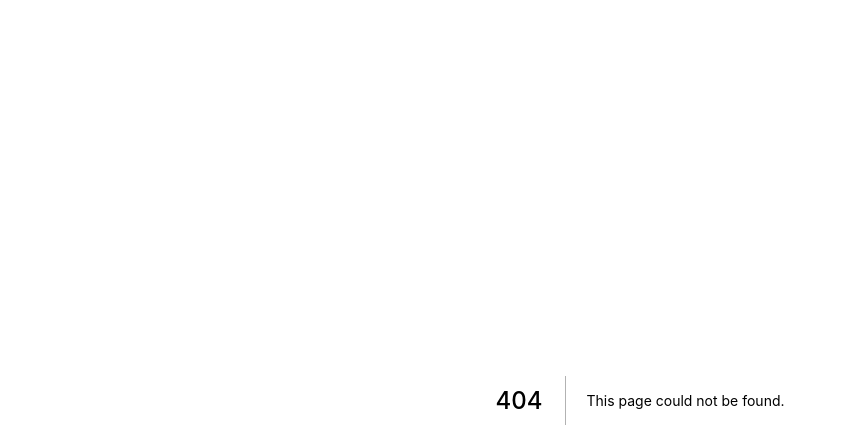
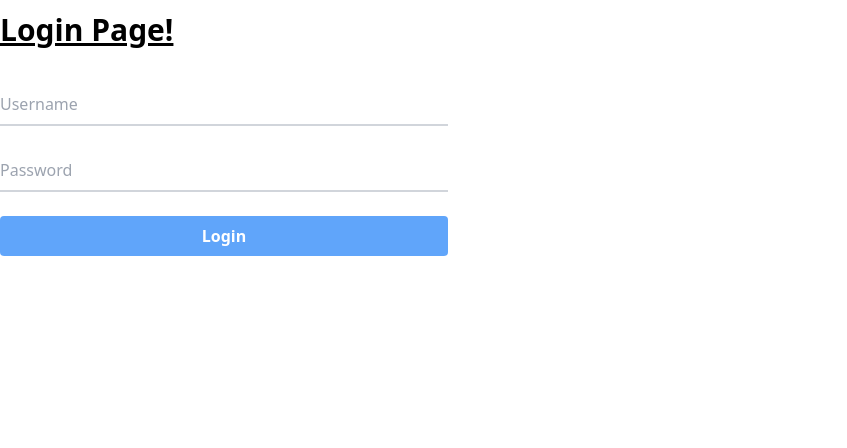
Before and after one commit to itsgitz/spa-api-cookie-authentication, a Next.js app in the folder frontend/nextjs/: page /login in a window 1280 px wide. Before the commit this address had no page. Shown: the top 448 px of the page, without its empty margins (0-847 px from the left). Built offline with nearby package versions, Linux system fonts and the light colour scheme.

Commit message:
feat(pages): Added login page

```diff
--- /dev/null
+++ b/frontend/nextjs/pages/login.tsx
@@ -0,0 +1,94 @@
+import Head from "next/head"
+import {useRouter} from "next/router";
+import { useState } from "react";
+import { Users } from "../lib/interfaces";
+import { login } from "../lib/users";
+
+export default function Login() {
+  const [username, setUsername] = useState("");
+  const [password, setPassword] = useState("");
+  const [messageType, setMessageType] = useState("");
+  const [message, setMessage] = useState("");
+
+  const router = useRouter();
+
+  const submitLogin = async (e: any) => {
+    e.preventDefault();
+
+    const data: Users = {
+      username: username,
+      password: password
+    };
+
+    const auth = await login(data);
+
+    if (auth.login) {
+      setMessageType('success');
+      setMessage(auth.message);
+
+      setTimeout(() => {
+        router.push('/');
+      }, 1000);
+
+    } else {
+      setMessageType('error');
+      setMessage(auth.message);
+    }
+
+    e.target.reset();
+  }
+
+  return (
+    <div className="container mx-auto">
+      <Head>
+        <title>Login to notes application - by Anggit M Ginanjar (itsgitz)</title>
+      </Head>
+      <h1 className="text-3xl font-bold underline py-3">Login Page!</h1>
+      <div className="py-3 max-w-md">
+        <form onSubmit={(e: any) => { submitLogin(e); }}>
+          <div className="py-3">
+            <input
+              className="border-b-2 border-gray-300 py-2 w-full focus:outline-none"
+              type="text"
+              placeholder="Username"
+              onChange={(e: any) => setUsername(e.target.value)}
+            />
+          </div>
+          <div className="py-3">
+            <input
+              className="border-b-2 border-gray-300 py-2 w-full focus:outline-none"
+              type="password"
+              placeholder="Password"
+              onChange={(e: any) => setPassword(e.target.value)}
+            />
+          </div>
+          <div className="py-3">
+            <input className="py-2 px-4 bg-blue-400 rounded font-bold text-white w-full" type="submit" value="Login" />
+          </div>
+        </form>
+
+        <div className="py-2"></div>
+
+        <Message type={messageType} message={message} />
+      </div>
+    </div>
+  )
+}
+
+const Message = (props: any) => {
+  if (props.type === 'error') {
+    return (
+      <div className="p-3 bg-red-200 border border-red-700 rounded text-red-700">
+        {props.message}
+      </div>
+    );
+  } else if (props.type === 'success') {
+    return (
+      <div className="p-3 bg-green-200 border border-green-700 rounded text-green-700">
+        {props.message}
+      </div>
+    );
+  }
+
+  return null;
+}
```
